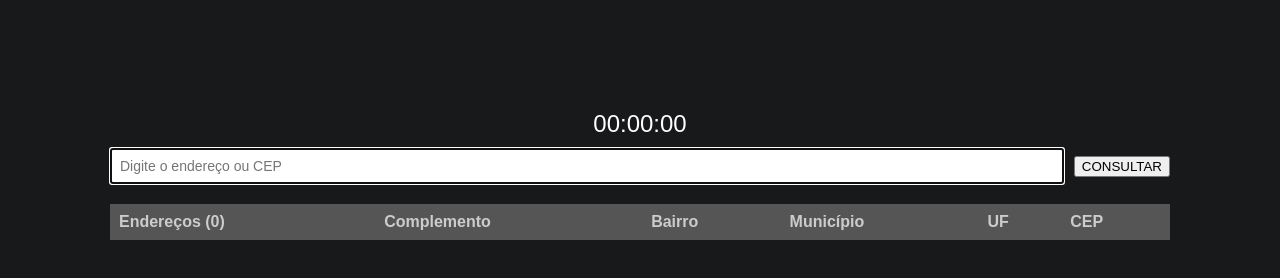
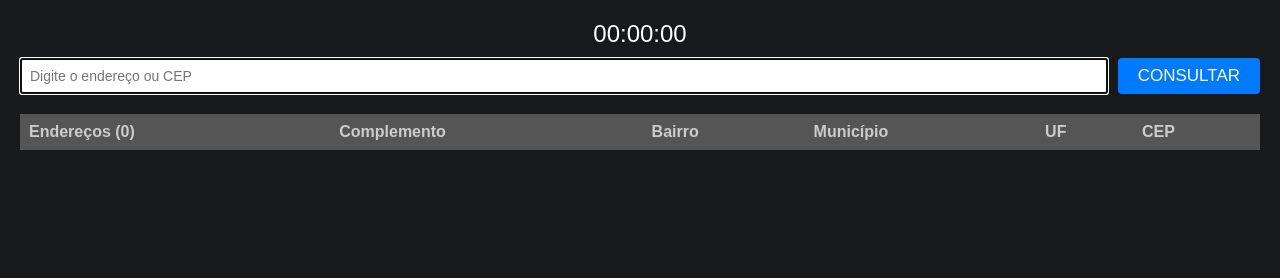
Before and after one commit to Opseua/Sniffer_Python, a website: page src/resources/buscarEndereco.html in a window 1280 px wide. Drawn offline with Linux system fonts and the light colour scheme; no server answers.

```diff
--- a/src/resources/buscarEndereco.html
+++ b/src/resources/buscarEndereco.html
@@ -11,8 +11,8 @@
 <body>
     <div id="timer">00:00:00</div>
     <div id="input-section">
-        <input type="text" id="address-input" placeholder="Digite o endereço ou CEP"> <button
-            onclick="getAddress()">CONSULTAR</button>
+        <input type="text" id="address-input" placeholder="Digite o endereço ou CEP">
+        <button id="consultar-button" onclick="getAddress()">CONSULTAR</button>
     </div>
     <table id="result-table">
         <thead>
@@ -164,7 +164,9 @@
         // ***************************************************************************************************************************************
 
         // CHAMAR A FUNÇÃO AO PRESSIONAR O ENTER | INICIAR COM FOCUS NO IMPUT | DEFINIR ÁREA DE TRANSFERÊNCIA
-        document.getElementById('address-input').addEventListener('keypress', function (e) { if (e.key === 'Enter') { getAddress(); } }); document.getElementById('address-input').focus();
+        document.getElementById('address-input').addEventListener('keypress', function (e) { if (e.key === 'Enter') { getAddress(); } });
+        function focus() { document.getElementById('address-input').focus(); }; focus(); document.addEventListener('visibilitychange', () => { if (!document.hidden) { focus() } });
+
         function clipboardSet(inf) { navigator.clipboard.writeText(inf).then(() => { }, (catchErr) => { console.log(`CLIPBOARD SET: ERRO | ${catchErr}`); }); }
 
         // PEGAR O NOME E ENDEREÇO DO GOOGLE MAPS
@@ -227,8 +229,8 @@
                     let queryOk = ''; Object.keys(query).forEach((key, index) => { if (query[key] && query[key] !== true && key !== 'tipo') { queryOk = `${queryOk}, ${query[key]}` } });
                     input = queryOk.replace(', ', query.tipo && query.tipo !== true ? query.tipo + ' ' : '');
                     let retFetch = await searchAddress({ 'input': input }); if (!retFetch.ok) { ret['msg'] = `FETCH [API SERVER]: ERRO | AO FAZER REQUISIÇÃO`; alert(ret.msg); retFetchs = false; return; } else {
-                        let data = await retFetch.text(); data = JSON.parse(data).res; if (data.code == 403) { ret['msg'] = `GET ADDRESS: ERRO | TOKEN INVÁLIDO`; alert(ret.msg); window.location.reload(); retFetchs = false; return }
-                        if (data.code == 200) { retFetchs.push(...JSON.parse(data.body).enderecos); }
+                        let d = await retFetch.text(); d = JSON.parse(d).res; if (d.code == 403) { ret['msg'] = `GET ADDRESS: ERRO | TOKEN INVÁLIDO`; alert(ret.msg); window.location.reload(); retFetchs = false; return }
+                        if (d.code == 200) { retFetchs.push(...JSON.parse(d.body).enderecos); }
                     };
                 };
 
@@ -293,9 +295,9 @@
         body {
             font-family: Arial, sans-serif;
             padding: 10px;
-            margin-top: 100px;
-            margin-left: 100px;
-            margin-right: 100px;
+            margin-top: 10px;
+            margin-left: 10px;
+            margin-right: 10px;
             background-color: #17191A;
             color: white;
         }
@@ -314,14 +316,13 @@
         }
 
         #consultar-button {
-            margin-left: 10px;
             padding: 8px 20px;
             cursor: pointer;
             background-color: #007bff;
             color: white;
             border: none;
             border-radius: 4px;
-            font-size: 14px;
+            font-size: 17px;
         }
 
         #consultar-button:hover {
```
Also changed, not shown: src/resources/@export.js (line endings or trailing spaces), 7 other files.
